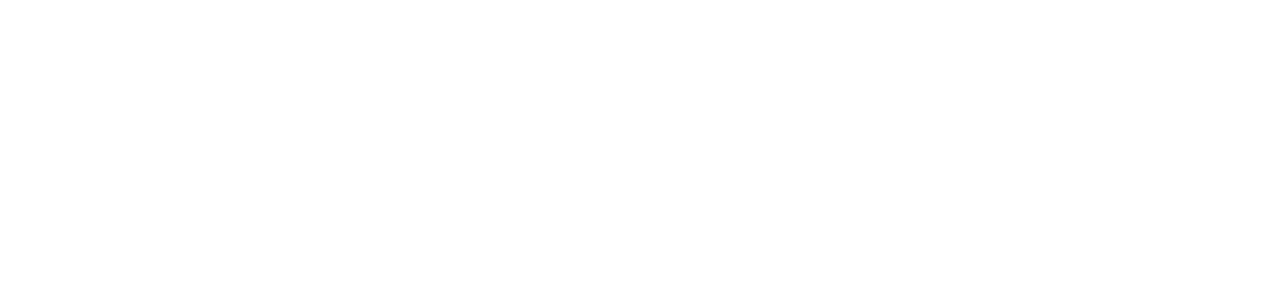
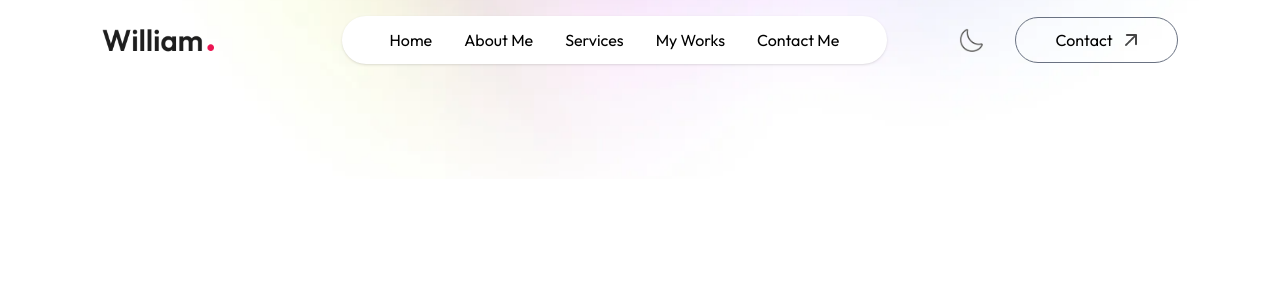
Before and after one commit to Aljo00/personal_portfollio_demo2, a Next.js app: page / in a window 1280 px wide. Shown: the top 300 px of the page. Built offline with nearby package versions, Linux system fonts and the light colour scheme; a web font is replaced by a local one.

Commit message:
Completed the Navabr component

```diff
--- /dev/null
+++ b/app/components/Navbar.jsx
@@ -0,0 +1,129 @@
+import { assets } from "@/assets/assets";
+import Image from "next/image";
+import React, { useRef } from "react";
+
+const Navbar = () => {
+  const sideMenuRef = useRef();
+
+  const openMenu = () => {
+    sideMenuRef.current.style.transform = "translateX(-16rem)";
+  };
+
+  const closeMenu = () => {
+    sideMenuRef.current.style.transform = "translateX(16rem)";
+  };
+
+  return (
+    <>
+      <div className="fixed top-0 right-0 w-11/12 -z-10 translate-y-[-80%]">
+        <Image src={assets.header_bg_color} alt="" className="w-full" />
+      </div>
+
+      <nav className="w-full fixed px-5 lg:px-8 xl:px-[8%] py-4 flex items-center justify-between z-50">
+        <a href="#top">
+          <Image
+            src={assets.logo}
+            alt=""
+            className="w-28 cursor-pointer mr-14"
+          />
+        </a>
+
+        <ul className="hidden md:flex items-center gap-6 lg:gap-8 rounded-full px-12 py-3 bg-white shadow-sm bg-opacity-50">
+          <li>
+            {" "}
+            <a className="font-Ovo" href="#top">
+              Home
+            </a>
+          </li>
+          <li>
+            {" "}
+            <a className="font-Ovo" href="#about">
+              About Me
+            </a>
+          </li>
+          <li>
+            {" "}
+            <a className="font-Ovo" href="#services">
+              Services
+            </a>
+          </li>
+          <li>
+            {" "}
+            <a className="font-Ovo" href="#work">
+              My Works
+            </a>
+          </li>
+          <li>
+            {" "}
+            <a className="font-Ovo" href="#contact">
+              Contact Me
+            </a>
+          </li>
+        </ul>
+
+        <div className="flex items-center gap-4">
+          <button>
+            <Image src={assets.moon_icon} alt="" className="w-6" />
+          </button>
+          <a
+            href="#contact"
+            className="hidden lg:flex items-center gap-3 px-10 py-2.5 border border-gray-500 rounded-full ml-4 font-Ovo "
+          >
+            Contact <Image src={assets.arrow_icon} alt="" className="w-3" />
+          </a>
+          <button className="block md:hidden ml-3 cursor-pointer" onClick={openMenu}>
+            <Image src={assets.menu_black} alt="" className="w-6" />
+          </button>
+
+          {/* -- --- mobile menu --- -- */}
+
+          <ul
+            ref={sideMenuRef}
+            className="flex md:hidden flex-col gap-4 py-20 px-10 fixed -right-64 top-0 bottom-0 w-64 z-50 h-screen bg-rose-50 transition duration-500"
+          >
+            <div className="absolute right-6 top-6" onClick={closeMenu}>
+              <Image
+                src={assets.close_black}
+                alt=""
+                className="w-5 cursor-pointer"
+              />
+            </div>
+
+            <li>
+              {" "}
+              <a className="font-Ovo" onClick={closeMenu} href="#top">
+                Home
+              </a>
+            </li>
+            <li>
+              {" "}
+              <a className="font-Ovo" onClick={closeMenu} href="#about">
+                About Me
+              </a>
+            </li>
+            <li>
+              {" "}
+              <a className="font-Ovo" onClick={closeMenu} href="#services">
+                Services
+              </a>
+            </li>
+            <li>
+              {" "}
+              <a className="font-Ovo" onClick={closeMenu} href="#work">
+                My Works
+              </a>
+            </li>
+            <li>
+              {" "}
+              <a className="font-Ovo" onClick={closeMenu} href="#contact">
+                Contact Me
+              </a>
+            </li>
+          </ul>
+        </div>
+      </nav>
+    </>
+  );
+};
+
+export default Navbar;
--- a/app/page.js
+++ b/app/page.js
@@ -1,9 +1,11 @@
+'use client'
 import Image from "next/image";
+import Navbar from "./components/Navbar";
 
 export default function Home() {
   return (
     <>
-
+      <Navbar />
     </>
   );
 }
--- /dev/null
+++ b/tailwind.config.mjs
@@ -0,0 +1,22 @@
+/** @type {import('tailwindcss').Config} */
+export default {
+  content: [
+    "./pages/**/*.{js,ts,jsx,tsx,mdx}",
+    "./components/**/*.{js,ts,jsx, tsx,mdx}",
+    "./app/**/*.{js,ts,jsx,tsx,mdx}",
+  ],
+  theme: {
+    extend: {
+      colors: {
+        lightHover: "#fcf4ff",
+        darkHover: "#2a004a",
+        darkTheme: "#11001f",
+      },
+      fontFamily : {
+        Outfit: ["Outfit", "sans-serif"],
+        Ovo: ["Ovo", "serif"]
+      }
+    },
+  },
+  plugins: [],
+};
```
